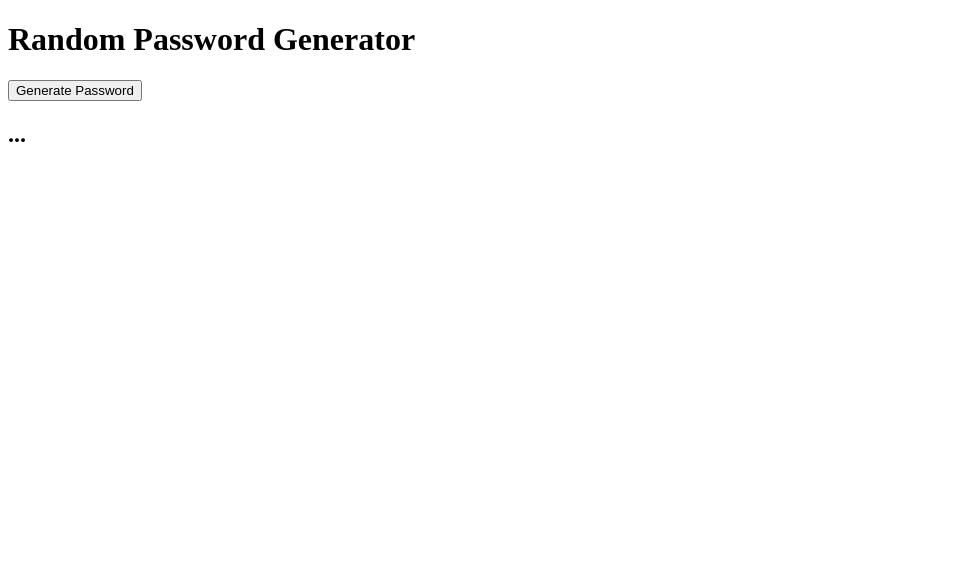
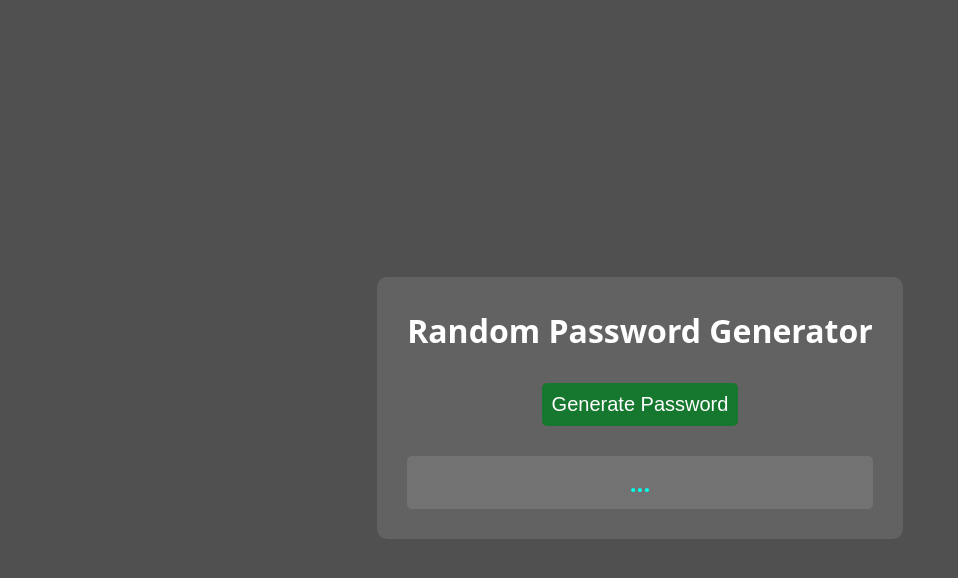
Before and after one commit to AugustoBrandao/RandomPasswordGenerator, a website with bundled scripts: page index.html in a window 1280 px wide. Shown: the whole page, without its empty margins (0-958 px from the left). Built offline with nearby package versions, Linux system fonts and the light colour scheme.

Commit message:
CSS dentro do JavaScript

```diff
--- a/index.html
+++ b/index.html
@@ -7,9 +7,12 @@
     <title>Random Password Generator</title>
 </head>
 <body>
-    <h1>Random Password Generator</h1>
-    <button>Generate Password</button>
-    <h2>...</h2>
-    <script src="./main.js" type="module"></script>
+    <main>
+        <h1>Random Password Generator</h1>
+        <button>Generate Password</button>
+        <h2>...</h2>
+    </main>
+
+    <script src="./src/main.js" type="module"></script>
 </body>
 </html>
--- a/main.js
+++ b/src/main.js
@@ -1,8 +1,9 @@
-const { nanoid } = require("nanoid");
+import { nanoid } from 'nanoid';
+import './style.css';
 
 const passwordBtnEl = document.querySelector('button');
 const displayPasswordEl = document.querySelector('h2');
 
 passwordBtnEl.addEventListener('click', () => {
-   displayPasswordEl.innerHTML = nanoid();
-})
+    displayPasswordEl.innerHTML = nanoid();
+});
--- /dev/null
+++ b/src/style.css
@@ -0,0 +1,36 @@
+body {
+    background-color: #505050;
+    color: white;
+    font-family: system-ui, -apple-system, BlinkMacSystemFont, 'Segoe UI', Roboto, Oxygen, Ubuntu, Cantarell, 'Open Sans', 'Helvetica Neue', sans-serif;
+    text-align: center;
+    display: flex;
+    flex-direction: column;
+    justify-content: center;
+    min-height: 100vh;
+    align-items: center;
+}
+
+main {
+    background-color: rgba(255, 255, 255, 0.1);
+    max-width: 600px;
+    border-radius: 10px;
+    padding: 10px 30px;
+}
+
+h2 {
+    color: #06faea;
+    background-color: rgba(255, 255, 255, 0.1);;
+    border-radius: 5px;
+    padding: 10px;
+}
+
+button {
+    background-color: #16772e;
+    border: 0 none;
+    padding: 10px;
+    font-size: 20px;
+    color: white;
+    border-radius: 5px;
+    cursor: pointer;
+    margin: 10px;
+}
```
Also changed, not shown: package.json (+6 -2 lines), .eslintrc.json (added), README.md, 1 other file.
